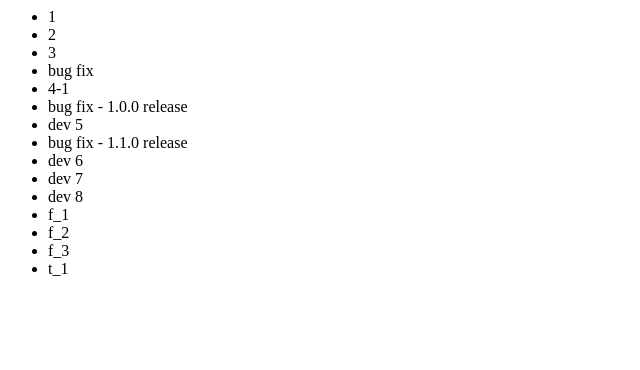
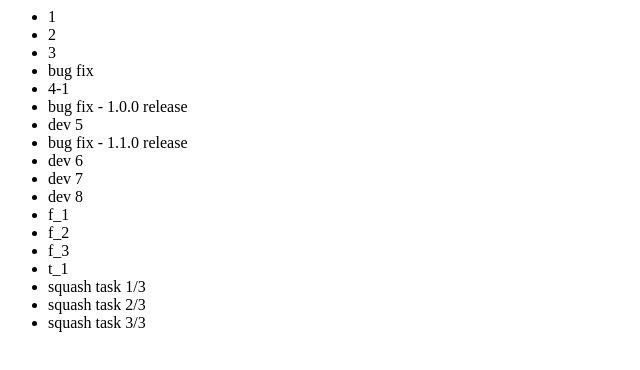
Before and after one commit to deepscape/gitflow-playground, a plain HTML site: page index.htm in a window 1280 px wide. Shown: the whole page, without its empty margins (0-640 px from the left). Drawn offline with Linux system fonts and the light colour scheme.

Commit message:
squash task

```diff
--- a/index.htm
+++ b/index.htm
@@ -14,4 +14,7 @@
     <li>f_2</li>
     <li>f_3</li>
     <li>t_1</li>
+    <li>squash task 1/3</li>
+    <li>squash task 2/3</li>
+    <li>squash task 3/3</li>
 </ul>
```
